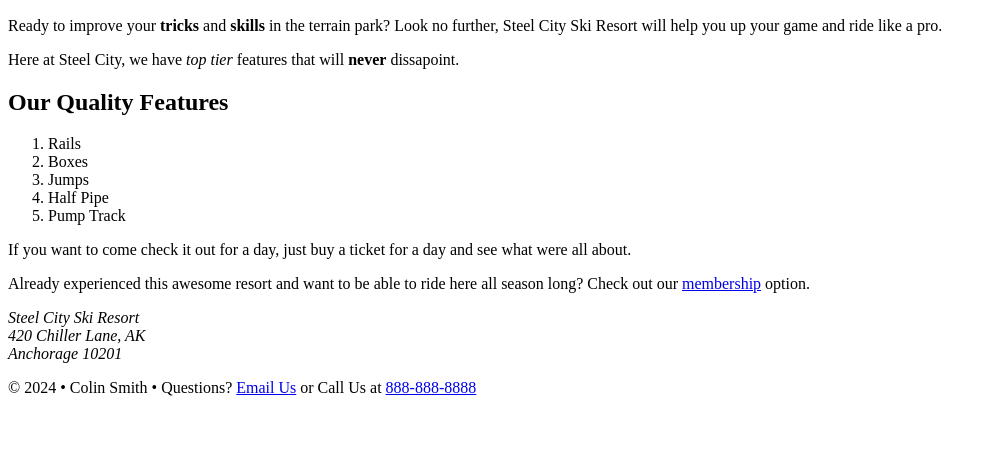
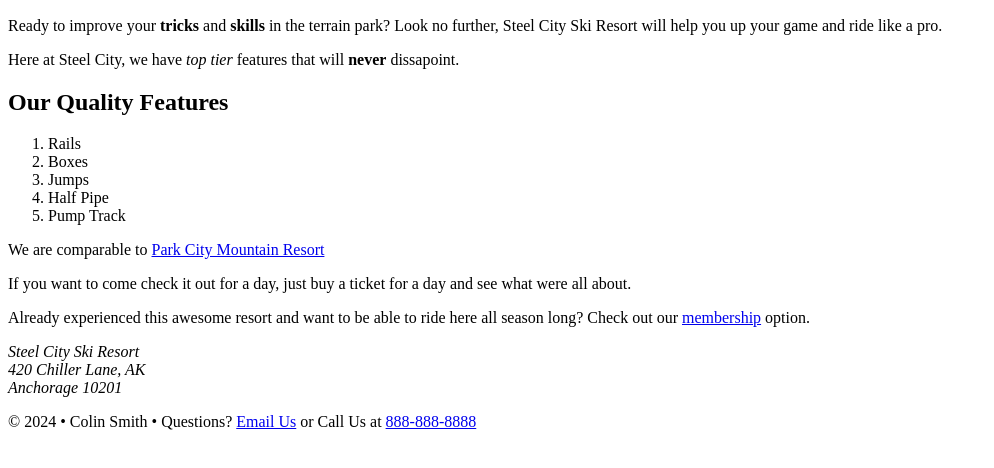
Before and after one commit to colincsmith/dwdd1600, a plain HTML site: page 03hand-coding/index.html in a window 1280 px wide. Shown: the part 260-728 px from the top of the page, without its empty margins (0-994 px from the left). Drawn offline with Linux system fonts and the light colour scheme.

Commit message:
Revision

```diff
--- a/03hand-coding/index.html
+++ b/03hand-coding/index.html
@@ -41,6 +41,8 @@
                 <li>Pump Track</li>
             </ol>
 
+            <p>We are comparable to <a href="https://www.parkcitymountain.com/" target="_blank">Park City Mountain Resort</a></p>
+
             <p>If you want to come check it out for a day, just buy a ticket for a day and see what were all about.</p>
 
             <p>Already experienced this awesome resort and want to be able to ride here all season long? Check out our <a href="memberships.html#members">membership</a> option.</p>
```
